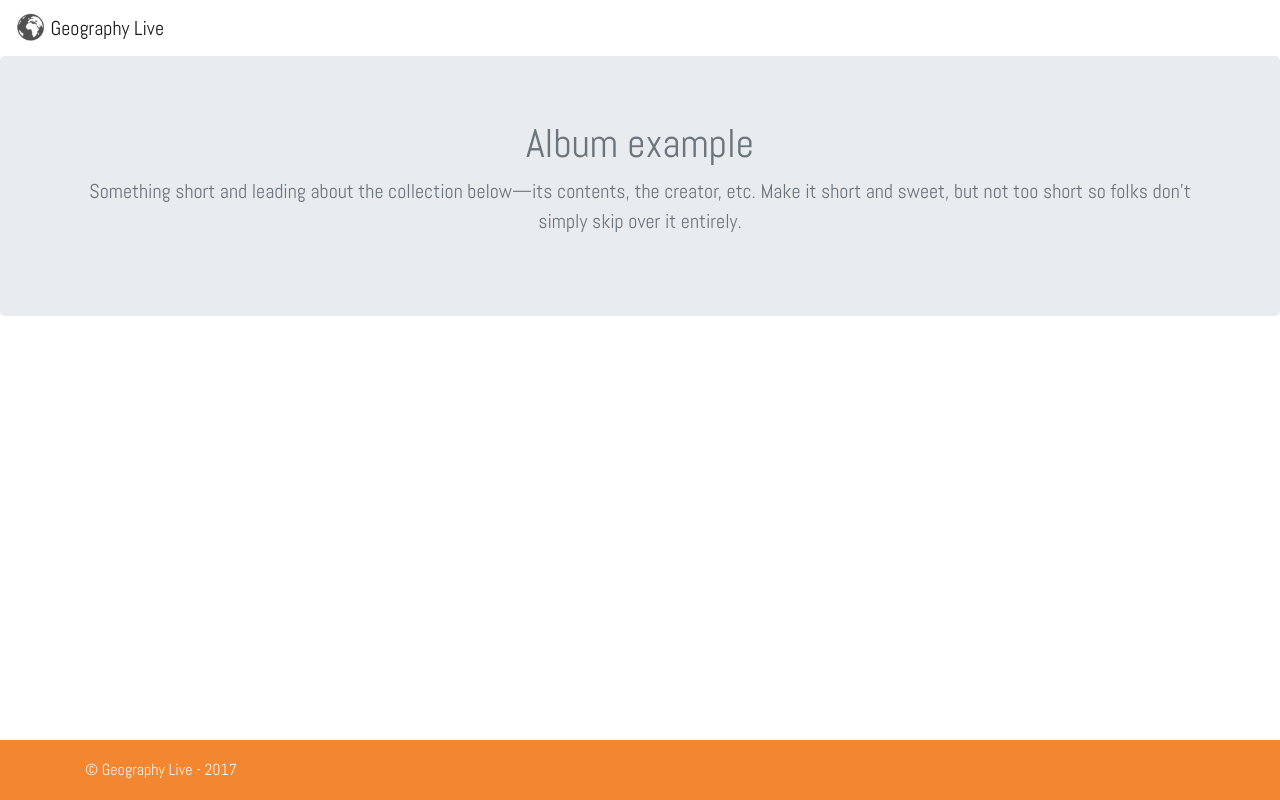
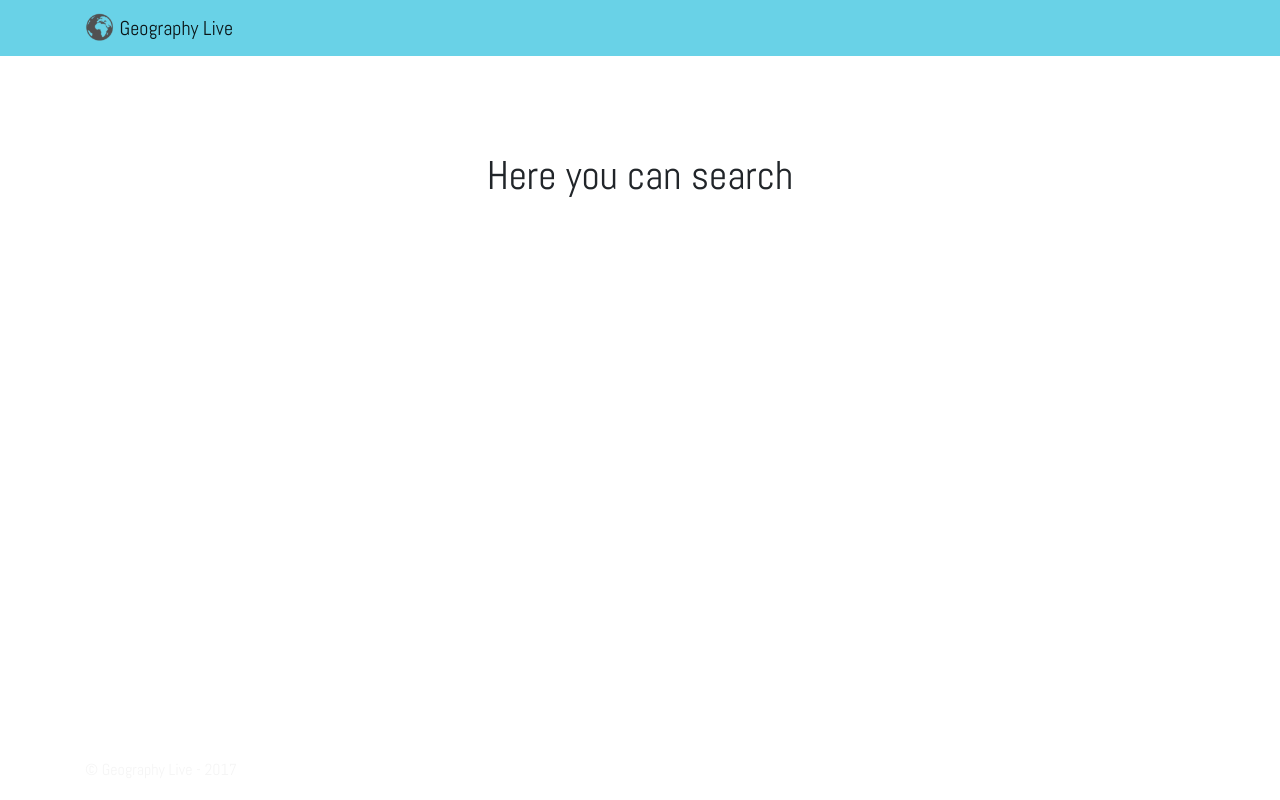
Before and after one commit to codesandtags/geography-live, an Angular app: page / in a window 1280 px wide. Built offline with nearby package versions, Linux system fonts and the light colour scheme.

Commit message:
feat: Added some changes in colors

```diff
--- a/src/app/search/search.component.html
+++ b/src/app/search/search.component.html
@@ -1,7 +1,3 @@
-<section class="jumbotron text-center bg-inverse">
-  <div class="container">
-    <h1 class="jumbotron-heading text-muted">Album example</h1>
-    <p class="lead text-muted">Something short and leading about the collection below—its contents, the creator, etc.
-      Make it short and sweet, but not too short so folks don't simply skip over it entirely.</p>
-  </div>
+<section class="jumbotron text-center">
+  <h1>Here you can search</h1>
 </section>
--- /dev/null
+++ b/src/app/search/search.component.sass
@@ -0,0 +1,5 @@
+.jumbotron
+  padding-top: 6rem
+  padding-bottom: 6rem
+  margin-bottom: 0
+  background-color: #fff
--- a/src/app/search/search.component.ts
+++ b/src/app/search/search.component.ts
@@ -3,7 +3,7 @@ import { Component, OnInit } from '@angular/core';
 @Component({
   selector: 'app-search',
   templateUrl: './search.component.html',
-  styleUrls: ['./search.component.css']
+  styleUrls: ['./search.component.sass']
 })
 export class SearchComponent implements OnInit {
 
--- a/src/app/shared/footer/footer.component.html
+++ b/src/app/shared/footer/footer.component.html
@@ -1,4 +1,4 @@
-<footer class="footer">
+<footer class="footer bg-inverse">
   <div class="container">
     <span class="text-muted">&copy; Geography Live - 2017</span>
   </div>
--- a/src/app/shared/footer/footer.component.sass
+++ b/src/app/shared/footer/footer.component.sass
@@ -1,4 +1,3 @@
-
 @import '../../../assets/styles/variables'
 
 .footer
@@ -8,6 +7,5 @@
   /* Set the fixed height of the footer here */
   height: 60px
   line-height: 60px /* Vertically center the text there */
-  background-color: $footerColor
   span.text-muted
     color: $whiteColor !important
--- a/src/app/shared/header/header.component.html
+++ b/src/app/shared/header/header.component.html
@@ -1,7 +1,9 @@
-<nav class="navbar navbar-toggleable-md navbar-light bg-faded">
-  <a href="#" class="navbar-brand">
-    <img src="/assets/images/logo.png" width="30" height="30" class="d-inline-block align-top" alt=""> Geography Live
-  </a>
+<nav class="navbar navbar-toggleable-md navbar-light">
+  <div class="container d-flex justify-content-between">
+    <a href="#" class="navbar-brand">
+      <img src="/assets/images/logo.png" width="30" height="30" class="d-inline-block align-top" alt=""> Geography Live
+    </a>
+  </div>
 </nav>
 
 <header>
--- a/src/app/shared/header/header.component.sass
+++ b/src/app/shared/header/header.component.sass
@@ -0,0 +1,4 @@
+@import '../../../assets/styles/variables'
+
+.navbar
+  background: $primaryColor !important
```
Also changed, not shown: src/app/search/search.component.css (deleted).
